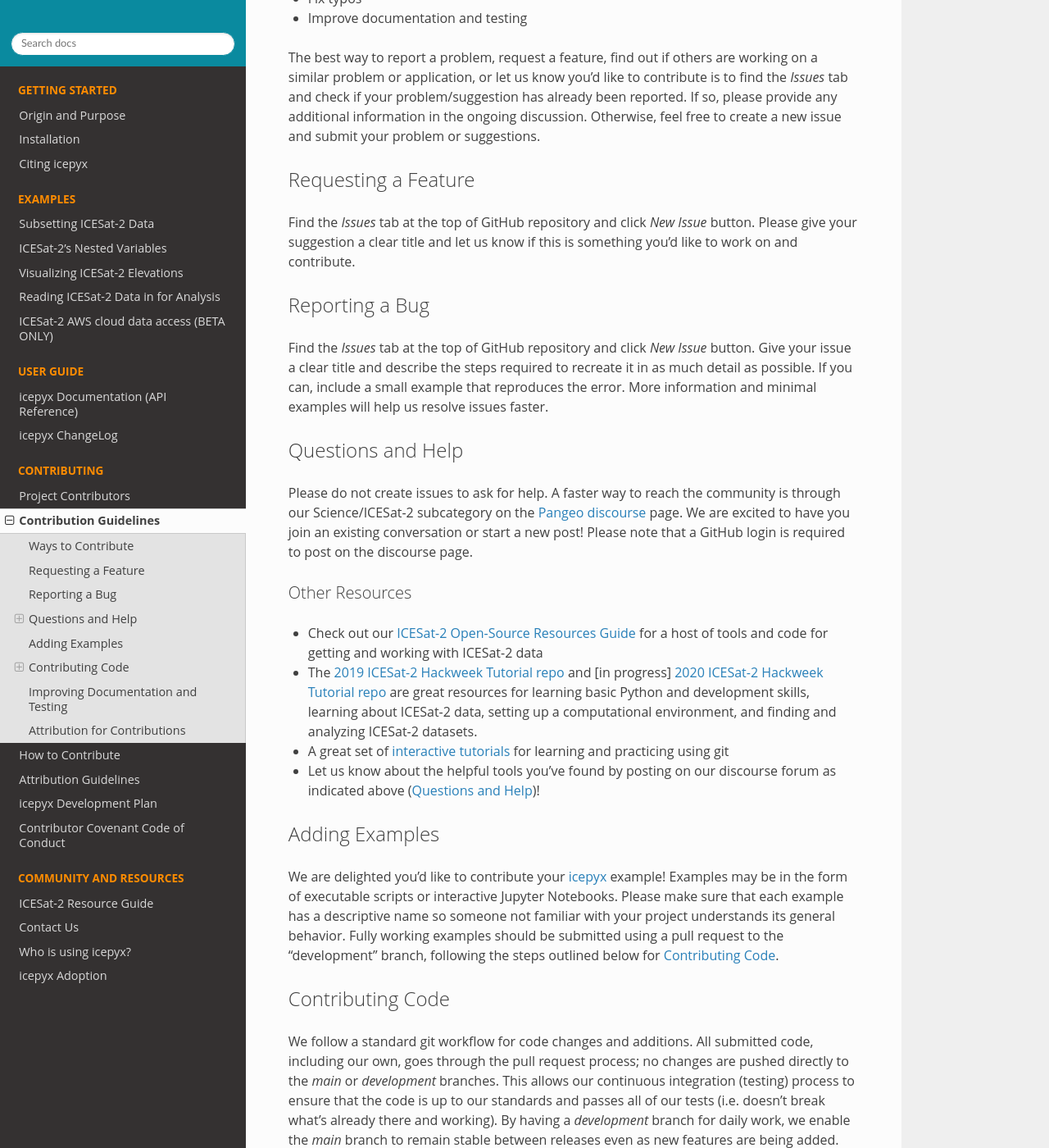
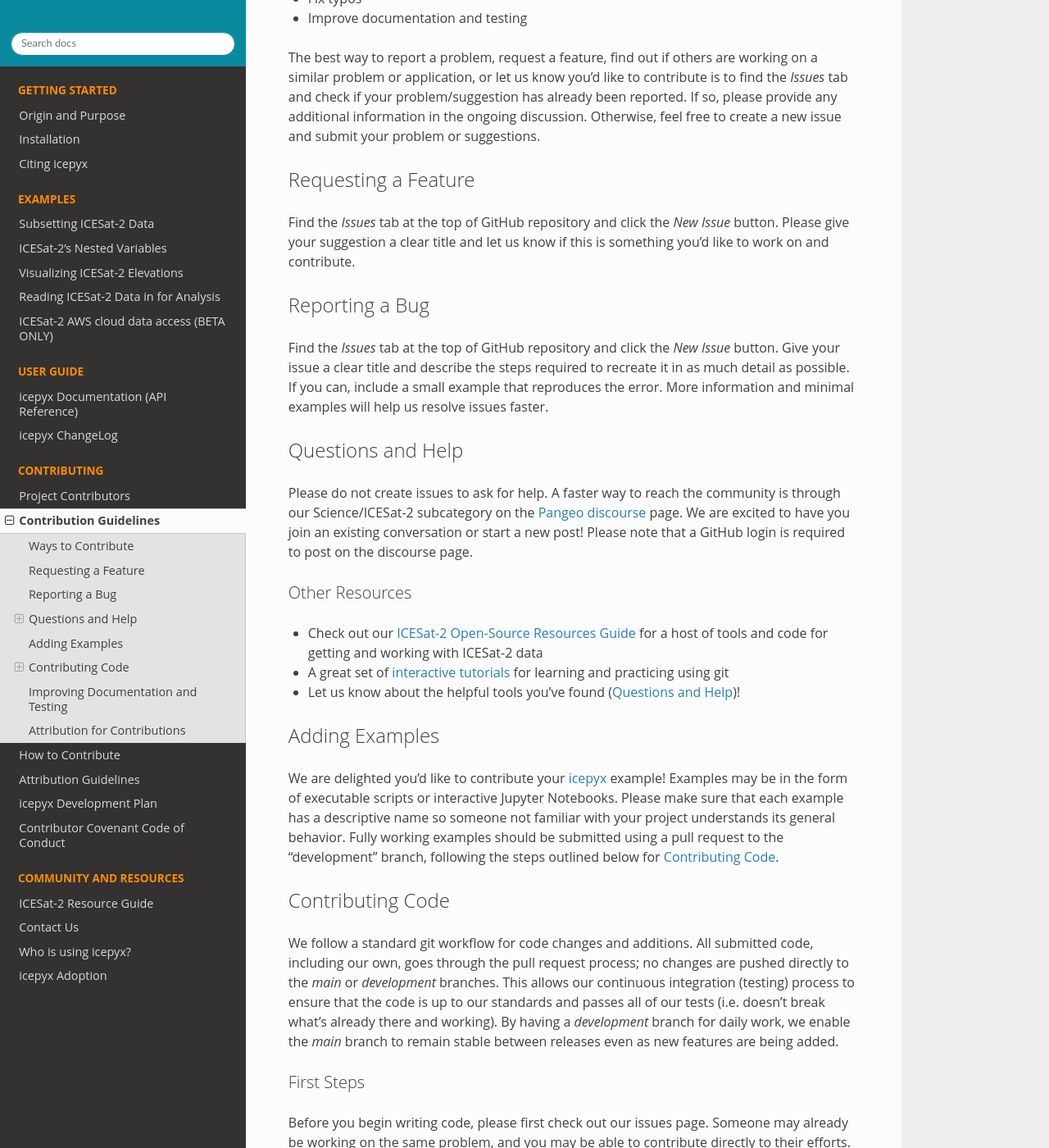
Before and after one commit to icesat2py/icepyx, a Sphinx documentation site: the page built from doc/source/contributing/contribution_guidelines.rst, in a window 1280 px wide and 1400 px high, scrolled down 528 px. Shown: the whole window at 82% size. Built offline with Sphinx 7.4.7 and the Read the Docs theme 2.0.0, drawn with Linux system fonts in a browser that asks for light colours; pages that are not in the unit, such as notebooks, are missing from menus; the version number could not be read and is left out.

Commit message:
fix typos and numbered list formatting

```diff
--- a/doc/source/contributing/contribution_guidelines.rst
+++ b/doc/source/contributing/contribution_guidelines.rst
@@ -23,12 +23,12 @@
 
 Requesting a Feature
 --------------------
-Find the *Issues* tab at the top of GitHub repository and click *New Issue* button. Please give your suggestion a clear title and let us know if this is something you'd like to work on and contribute.
+Find the *Issues* tab at the top of GitHub repository and click the *New Issue* button. Please give your suggestion a clear title and let us know if this is something you'd like to work on and contribute.
 
 
 Reporting a Bug
 ---------------
-Find the *Issues* tab at the top of GitHub repository and click *New Issue* button. Give your issue a clear title and describe the steps required to recreate it in as much detail as possible. If you can, include a small example that reproduces the error. More information and minimal examples will help us resolve issues faster.
+Find the *Issues* tab at the top of GitHub repository and click the *New Issue* button. Give your issue a clear title and describe the steps required to recreate it in as much detail as possible. If you can, include a small example that reproduces the error. More information and minimal examples will help us resolve issues faster.
 
 
 Questions and Help
@@ -39,9 +39,8 @@
 Other Resources
 ^^^^^^^^^^^^^^^
 - Check out our :ref:`ICESat-2 Open-Source Resources Guide<resource_ref_label>` for a host of tools and code for getting and working with ICESat-2 data
-- The `2019 ICESat-2 Hackweek Tutorial repo <https://github.com/ICESAT-2HackWeek/ICESat2_hackweek_tutorials>`_ and [in progress] `2020 ICESat-2 Hackweek  Tutorial repo <https://github.com/ICESAT-2HackWeek/2020_ICESat-2_Hackweek_Tutorials>`_ are great resources for learning basic Python and development skills, learning about ICESat-2 data, setting up a computational environment, and finding and analyzing ICESat-2 datasets.
 - A great set of `interactive tutorials <https://learngitbranching.js.org>`_ for learning and practicing using git
-- Let us know about the helpful tools you've found by posting on our discourse forum as indicated above (`Questions and Help`_)!
+- Let us know about the helpful tools you've found (`Questions and Help`_)!
 
 
 Adding Examples
--- a/doc/source/contributing/how_to_contribute.rst
+++ b/doc/source/contributing/how_to_contribute.rst
@@ -11,7 +11,6 @@
 Contributing for the first time
 -------------------------------
 1. If you don't have one, sign up for a GitHub account (visit https://github.com/ and ‘sign up for GitHub account’).
-
 1. Clone the icepyx repo: Open a terminal window.
 Navigate to the folder on your computer where you want to store icepyx.
 For example,
@@ -37,15 +36,12 @@
 1. To add new content, you need to create a new branch.
 You can do this on GitHub by clicking the down arrow next to ‘development’ and making a new branch
 (you can give it whatever name you want - the naming doesn't matter much as it will only be a temporary branch).
-
 1. Navigate to the new branch you created.
 Make any edits or additions on this branch (this can be done locally or on GitHub directly).
 After you do this, commit your changes and add a descriptive commit message.
-
 1. After committing the changes, push them to GitHub if you were working locally.
 Then, open a pull request to merge your branch into the development branch.
 Members of the icepyx community will review your changes and may ask you to make some more.
-
 1. If this is your PR, someone on the icepyx team should add you to the contributors list.
 icepyx follows the `all-contributors <https://github.com/all-contributors/all-contributors>`_ specification using the contributors bot to add new contributors.
 You are also welcome to add yourself by adding a comment with the text:
@@ -55,7 +51,6 @@
 
 where a, b, etc. is a list of the appropriate `contribution emojis <https://allcontributors.org/docs/en/emoji-key>`_.
 The bot will open a separate PR to add the contributor or new contribution types!
-
 1. Repeat these steps, creating a new branch and ultimately a pull request for each change.
 More, smaller pull requests are easier to debug and merge than fewer large ones, so create pull requests regularly!
 
```
